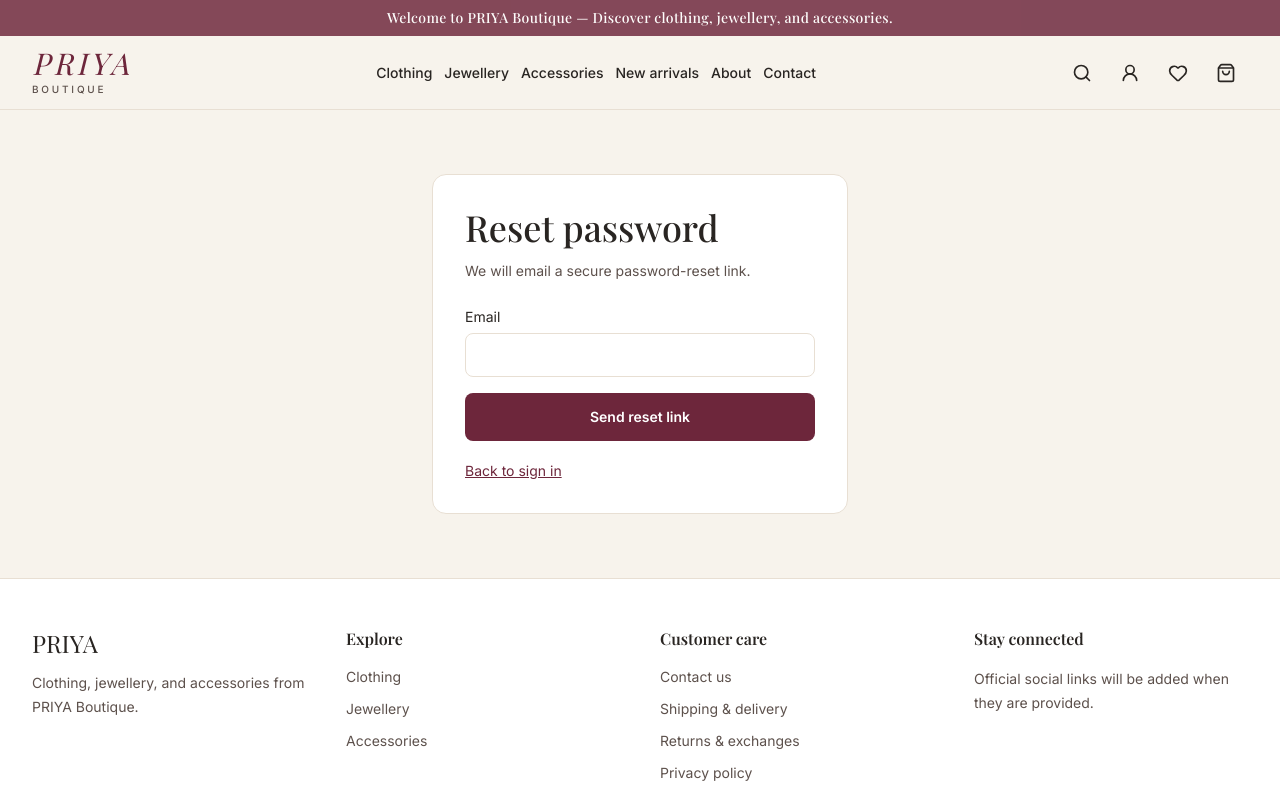
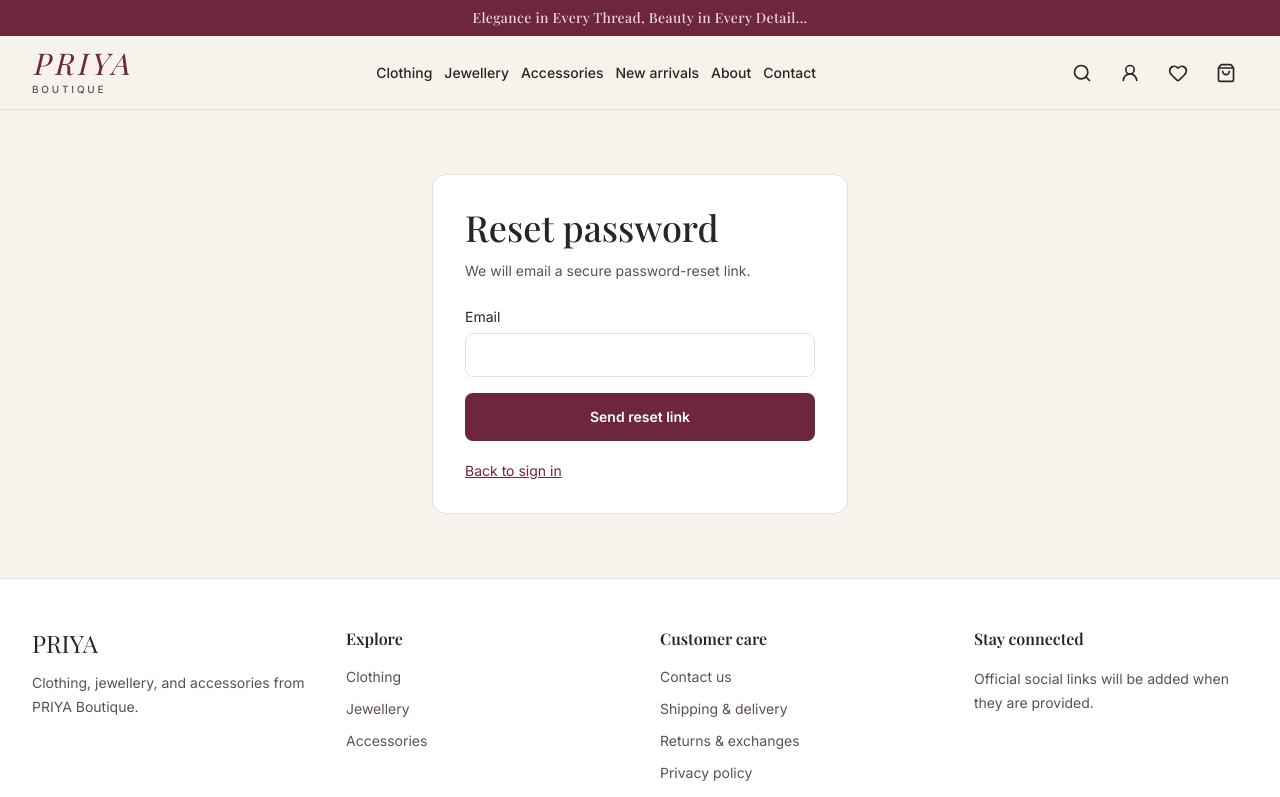
Before and after one commit to Anantha-Priya/priya-botique, a Next.js app: page /forgot-password in a window 1280 px wide. Shown: the top 797 px of the page. Built offline with nearby package versions, Linux system fonts and the light colour scheme; a web font is replaced by a local one.

Commit message:
announcement statement Changes

```diff
--- a/src/components/layout/announcement-bar.tsx
+++ b/src/components/layout/announcement-bar.tsx
@@ -1,7 +1,9 @@
 export function AnnouncementBar() {
   return (
-    <div className="animate-pulse bg-primary px-4 py-2 text-center font-heading text-xs font-medium tracking-wide text-primary-foreground sm:text-sm">
-      Welcome to PRIYA Boutique — Discover clothing, jewellery, and accessories.
+    <div className="bg-primary px-4 py-2 text-center font-heading text-xs font-medium tracking-wide text-primary-foreground sm:text-sm">
+      <span className="animate-pulse">
+        Elegance in Every Thread, Beauty in Every Detail...
+      </span>
     </div>
   );
 }
```
